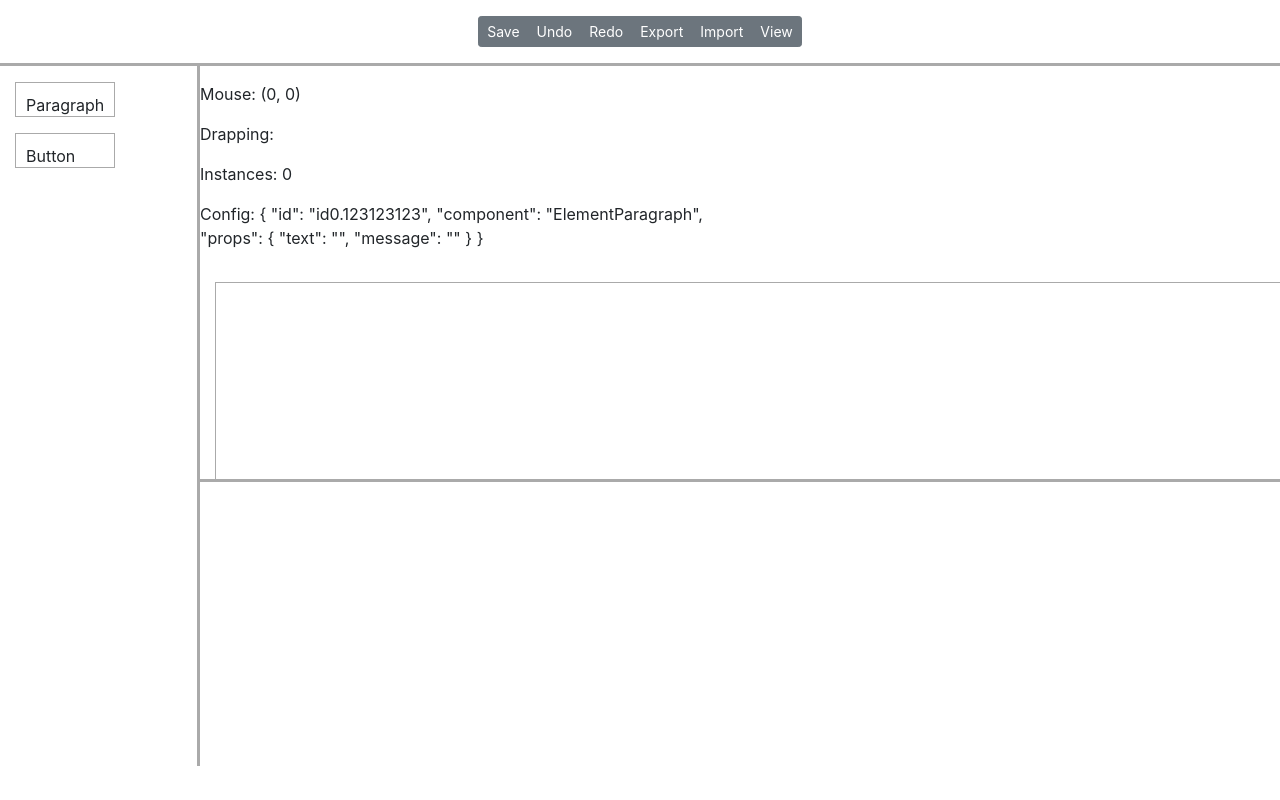
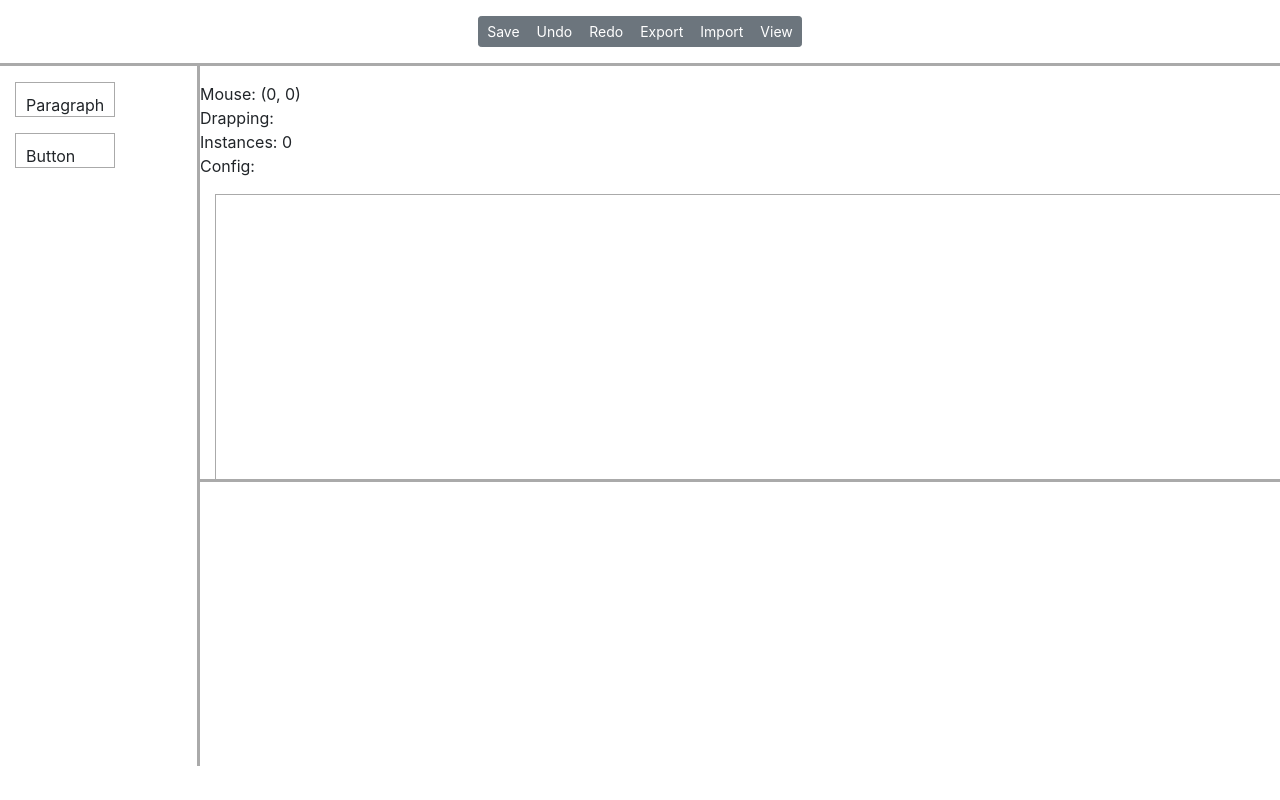
Before and after one commit to vinhngocle/FE-Coding-Challenge, a Nuxt app: page /admin in a window 1280 px wide. Shown: the top 800 px of the page. Built offline with nearby package versions, Linux system fonts and the light colour scheme.

Commit message:
update message props

```diff
--- a/components/Draggable.vue
+++ b/components/Draggable.vue
@@ -37,11 +37,11 @@ export default {
       clientX: 0,
       clientY: 0,
       instances: 0,
-      config: {
-        id: "id0.123123123",
-        component: "ElementParagraph",
-        props: {},
-      },
+      // config: {
+      //   id: "id0.123123123",
+      //   component: "ElementParagraph",
+      //   props: {},
+      // },
 
       countParagraph: 0,
       countButton: 0,
@@ -61,6 +61,21 @@ export default {
           console.log("element clicked", event);
           document.getElementById("demo-input").innerHTML = "";
 
+          const config = {
+            id: "id0.123123123",
+            component: "ElementParagraph",
+            props: {
+              text: ""
+            },
+            get getText() {
+                return "text:" + this.props.text;
+              },
+            set setText(text) {
+              this.props.text = text;
+            }
+          }
+          document.getElementById("show-config").innerHTML = JSON.stringify(config);
+
           const page = document.createElement("p");
           const input = document.createElement("input");
           page.textContent = "Paragraph Text";
@@ -68,11 +83,14 @@ export default {
           document.getElementById("demo-paragraph").appendChild(page);
           document.getElementById("demo-paragraph").appendChild(input);
 
+
           // event handlers input
           const inputParagraph = document.querySelector("#input-paragraph");
           const resultParagraph = document.querySelector("#ele-paragraph");
           inputParagraph.addEventListener("input", function () {
             resultParagraph.textContent = this.value;
+            config.setText = this.value;
+            document.getElementById("show-config").innerHTML = config.props.text;
           });
         });
 
@@ -88,6 +106,13 @@ export default {
         node.addEventListener("click", function handleClickButton(event) {
           console.log("Button clicked", event);
           document.getElementById("demo-paragraph").innerHTML = "";
+
+          const config = {
+            id: "id0.123123123",
+            component: "ElementButton",
+            props: {},
+          }
+          document.getElementById("show-config").innerHTML = JSON.stringify(config);
 
           const label1 = document.createElement("p");
           const input1 = document.createElement("input");
--- a/components/Dropzone.vue
+++ b/components/Dropzone.vue
@@ -52,7 +52,7 @@ export default {
 }
 .droptarget {
   width: 100%;
-  height: 200px;
+  height: 288px;
   padding: 10px;
   border: 1px solid #aaaaaa;
 }
--- a/pages/admin/index.vue
+++ b/pages/admin/index.vue
@@ -17,15 +17,23 @@
           @dragging="dragging"
           title="Paragraph"
         />
-        <draggable id="drag-id-button" @dragging="dragging" title="Button" />
+        <draggable
+          id="drag-id-button"
+          @dragging="dragging"
+          title="Button"
+          @textParagraph="textParagraph"
+        />
       </div>
       <div class="page-right">
         <div class="row mt-3">
           <div class="col-md-6">
-            <p>Mouse: ({{ clientX }}, {{ clientY }})</p>
-            <p>Drapping: {{ dragStatus }}</p>
-            <p>Instances: {{ instances }}</p>
-            <p>Config: {{ config }}</p>
+            <div>Mouse: ({{ clientX }}, {{ clientY }})</div>
+            <div>Drapping: {{ dragStatus }}</div>
+            <div>Instances: {{ instances }}</div>
+            <div>
+              Config:
+              <span id="show-config"></span>
+            </div>
           </div>
           <div class="col-md-6">
             <div id="demo"></div>
@@ -94,6 +102,10 @@ export default {
     countDrops(value) {
       this.instances = value;
     },
+    textParagraph(value) {
+      console.log('textParagraph', value);
+      this.configs.props.text = value;
+    }
   },
 };
 </script>
```
